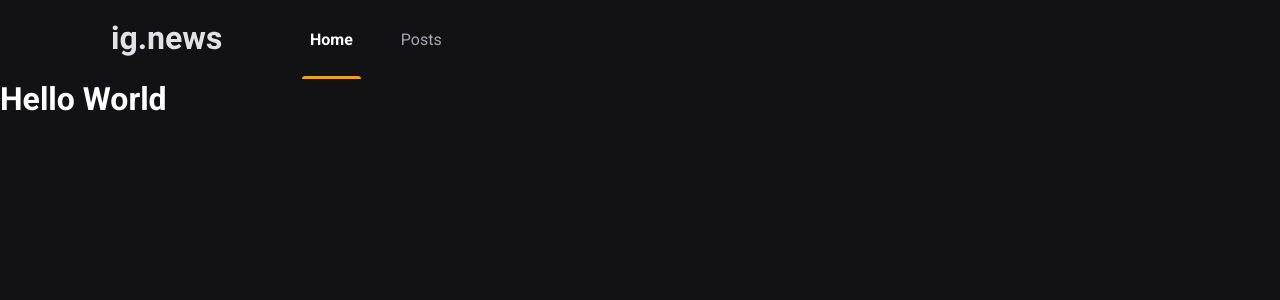
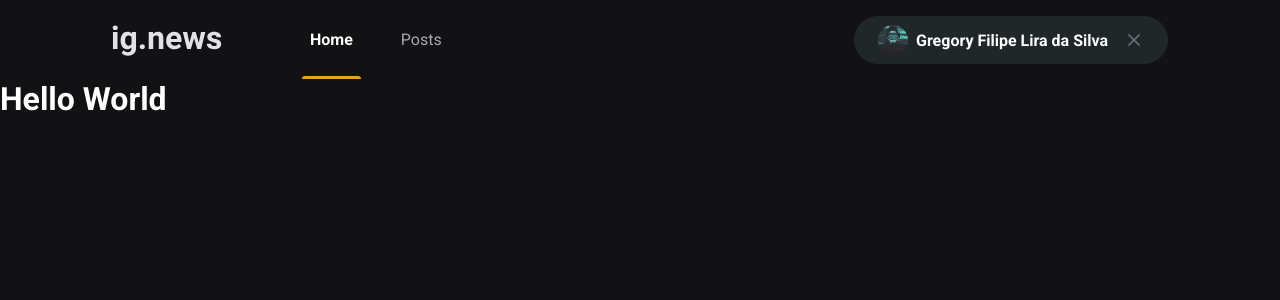
Before and after one commit to gregorylira/ignews-ignite-chapter3, a Next.js app: page / in a window 1280 px wide. Shown: the top 300 px of the page. Built offline with nearby package versions, Linux system fonts and the light colour scheme.

Commit message:
🌟 feat: Finalizando Header

```diff
--- a/package.json
+++ b/package.json
@@ -12,6 +12,7 @@
     "next": "12.1.0",
     "react": "17.0.2",
     "react-dom": "17.0.2",
+    "react-icons": "^4.3.1",
     "sass": "^1.49.9"
   },
   "devDependencies": {
--- /dev/null
+++ b/src/components/Header/SignInButton/index.tsx
@@ -0,0 +1,21 @@
+/* eslint-disable @next/next/no-img-element */
+import { FaGithub } from "react-icons/fa";
+import { FiX } from "react-icons/fi";
+
+import styles from "./styles.module.scss";
+
+export function SignInButton() {
+  const isUserLoggedIn = true;
+  return isUserLoggedIn ? (
+    <button type="button" className={styles.signInButton}>
+      <img src="/images/Anonymous.jpeg" alt="ProfileImage" />
+      Gregory Filipe Lira da Silva
+      <FiX color="#737380" className={styles.closeIcon} />
+    </button>
+  ) : (
+    <button type="button" className={styles.signInButton}>
+      <FaGithub color="#eba417" />
+      Sign in with Github
+    </button>
+  );
+}
--- /dev/null
+++ b/src/components/Header/SignInButton/styles.module.scss
@@ -0,0 +1,40 @@
+.signInButton {
+  height: 3rem;
+  border-radius: 3rem;
+  background: var(--gray-850);
+  border: 0;
+  padding: 0 1.5rem;
+
+  display: flex;
+  align-items: center;
+  justify-content: center;
+
+  color: var(--white);
+  font-weight: bold;
+
+  img {
+    width: 30px;
+    height: 30px;
+    margin-right: 0.5rem;
+    border-radius: 50%;
+  }
+
+  svg {
+    width: 20px;
+    height: 20px;
+  }
+
+  svg:first-child {
+    margin-right: 1rem;
+  }
+
+  .closeIcon {
+    margin-left: 1rem;
+  }
+
+  transition: filter 0.2s;
+
+  &:hover {
+    filter: brightness(0.8);
+  }
+}
--- a/src/components/header/index.tsx
+++ b/src/components/Header/index.tsx
@@ -1,3 +1,5 @@
+/* eslint-disable @next/next/no-img-element */
+import { SignInButton } from "./SignInButton";
 import styles from "./styles.module.scss";
 
 export function Header() {
@@ -9,6 +11,7 @@
           <a className={styles.active}>Home</a>
           <a>Posts</a>
         </nav>
+        <SignInButton />
       </div>
     </header>
   );
--- a/src/components/header/styles.module.scss
+++ b/src/components/Header/styles.module.scss
@@ -51,4 +51,8 @@
       }
     }
   }
+
+  button {
+    margin-left: auto;
+  }
 }
--- a/src/pages/_app.tsx
+++ b/src/pages/_app.tsx
@@ -1,5 +1,5 @@
 import { AppProps } from "next/app";
-import { Header } from "../components/header";
+import { Header } from "../components/Header";
 
 import "../styles/global.scss";
 
--- a/src/styles/global.scss
+++ b/src/styles/global.scss
@@ -10,6 +10,7 @@
   --gray-100: #e1e1e6;
   --gray-300: #a8a8b3;
   --gray-700: #29292e;
+  --gray-850: #1f2729;
   --gray-900: #121214;
 
   --cyan-500: #61dafb;
```
Also changed, not shown: public/images/Anonymous.jpeg (added), 1 other file (tests, documents, lock files or other folders).
